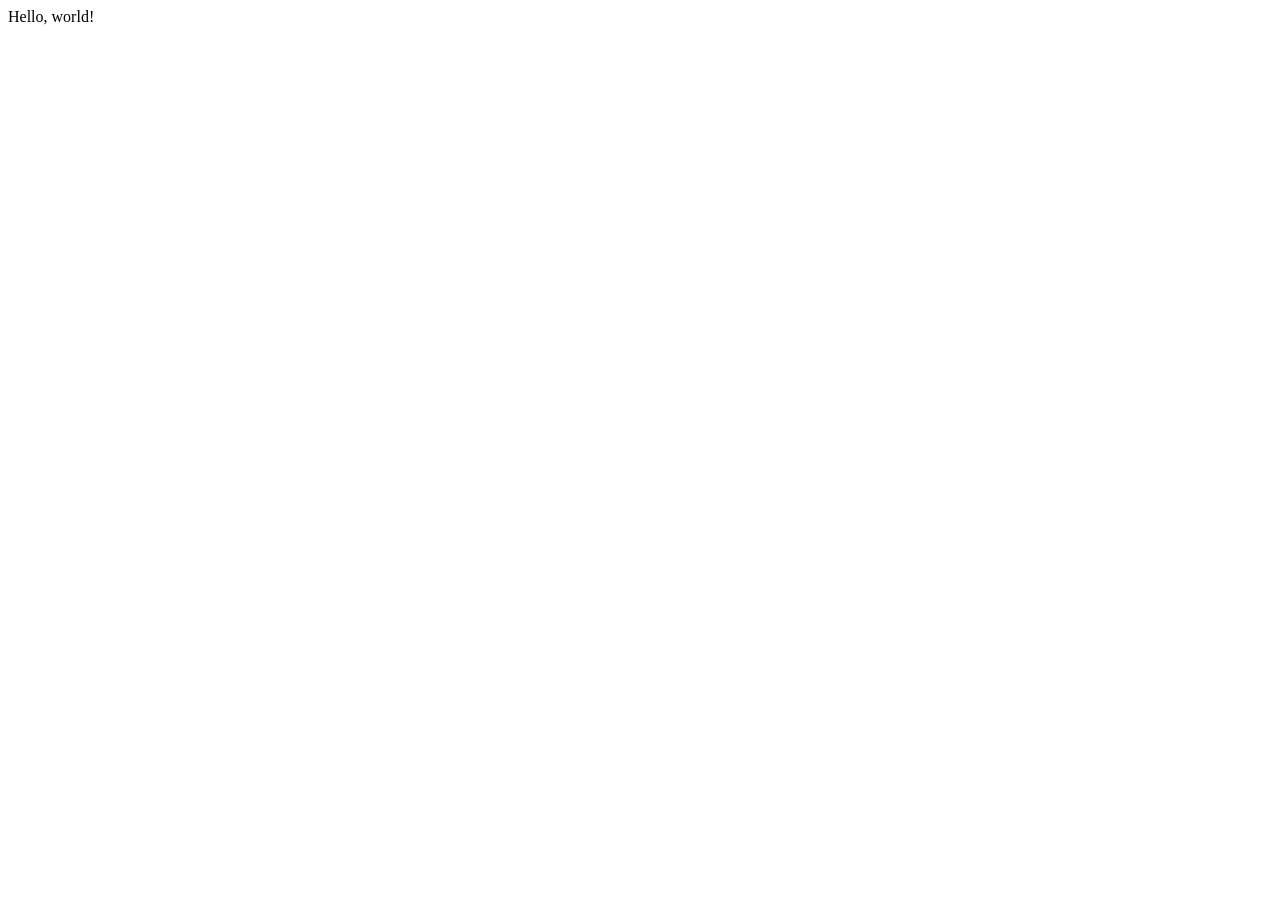
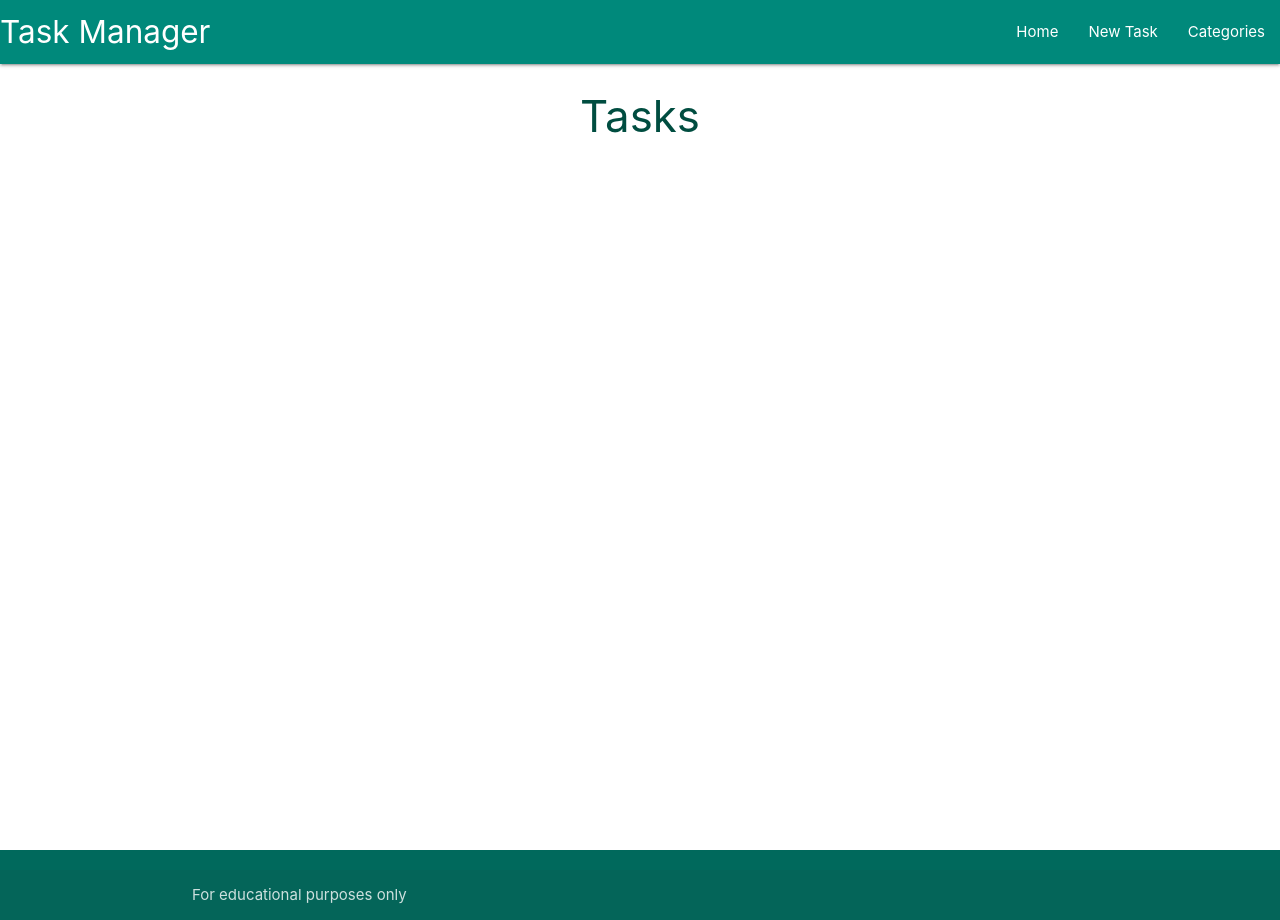
Before and after one commit to rowanam/task-manager-app, a Flask app: page / in a window 1280 px wide. Before the commit the page is almost empty. Run offline with Flask 3, Linux system fonts and the light colour scheme; some libraries are stand-ins or nearby versions.

Commit message:
Set up basic frontend

```diff
--- a/taskmanager/routes.py
+++ b/taskmanager/routes.py
@@ -5,4 +5,4 @@ from taskmanager.models import Category, Task
 
 @app.route("/")
 def home():
-    return render_template("base.html")
+    return render_template("tasks.html")
--- /dev/null
+++ b/taskmanager/static/css/style.css
@@ -0,0 +1,9 @@
+body {
+    display: flex;
+    min-height: 100vh;
+    flex-direction: column;
+}
+
+main {
+    flex: 1 0 auto;
+}
--- /dev/null
+++ b/taskmanager/static/js/script.js
@@ -0,0 +1,4 @@
+$(document).ready(function () {
+    // sidenav initialization
+    $('.sidenav').sidenav();
+});
--- a/taskmanager/templates/base.html
+++ b/taskmanager/templates/base.html
@@ -4,11 +4,66 @@
 <head>
     <meta charset="UTF-8">
     <meta name="viewport" content="width=device-width, initial-scale=1.0">
+
+    <!-- Font Awesome -->
+    <link rel="stylesheet" href="https://cdnjs.cloudflare.com/ajax/libs/font-awesome/6.4.2/css/all.min.css"
+        integrity="sha512-z3gLpd7yknf1YoNbCzqRKc4qyor8gaKU1qmn+CShxbuBusANI9QpRohGBreCFkKxLhei6S9CQXFEbbKuqLg0DA=="
+        crossorigin="anonymous" referrerpolicy="no-referrer">
+
+    <!-- Materialize CSS -->
+    <link rel="stylesheet" href="https://cdnjs.cloudflare.com/ajax/libs/materialize/1.0.0/css/materialize.min.css"
+        type="text/css">
+
+    <link rel="stylesheet" href="{{ url_for('static', filename='css/style.css') }}" type="text/css">
+
     <title>Task Manager</title>
 </head>
 
 <body>
-    Hello, world!
+
+    <header>
+        <!-- top navbar -->
+        <nav class="teal darken-1">
+            <div class="nav-wrapper">
+                <a href="{{ url_for('home') }}" class="brand-logo">Task Manager</a>
+                <a href="#" data-target="mobile-demo" class="sidenav-trigger"><i class="fa-solid fa-bars"></i></a>
+                <ul class="right hide-on-med-and-down">
+                    <li><a href="{{ url_for('home') }}">Home</a></li>
+                    <li><a href="">New Task</a></li>
+                    <li><a href="">Categories</a></li>
+                </ul>
+            </div>
+        </nav>
+
+        <!-- mobile sidenav -->
+        <ul class="sidenav" id="mobile-demo">
+            <li><a href="{{ url_for('home') }}">Home</a></li>
+            <li><a href="">New Task</a></li>
+            <li><a href="">Categories</a></li>
+        </ul>
+    </header>
+
+    <main class="container">
+        {% block content %}
+        {% endblock %}
+    </main>
+
+    <footer class="page-footer teal darken-3">
+        <div class="footer-copyright">
+            <div class="container">
+                For educational purposes only
+            </div>
+        </div>
+    </footer>
+
+    <!-- JQuery -->
+    <script src="https://ajax.googleapis.com/ajax/libs/jquery/3.2.1/jquery.min.js"></script>
+
+    <!-- Materialize JS -->
+    <script src="https://cdnjs.cloudflare.com/ajax/libs/materialize/1.0.0/js/materialize.min.js"></script>
+
+    <script src="{{ url_for('static', filename='js/script.js') }}"></script>
+
 </body>
 
 </html>
--- /dev/null
+++ b/taskmanager/templates/tasks.html
@@ -0,0 +1,7 @@
+{% extends "base.html" %}
+
+{% block content %}
+
+<h3 class="teal-text text-darken-4 center-align">Tasks</h3>
+
+{% endblock %}
```
Also changed, not shown: README.md.
